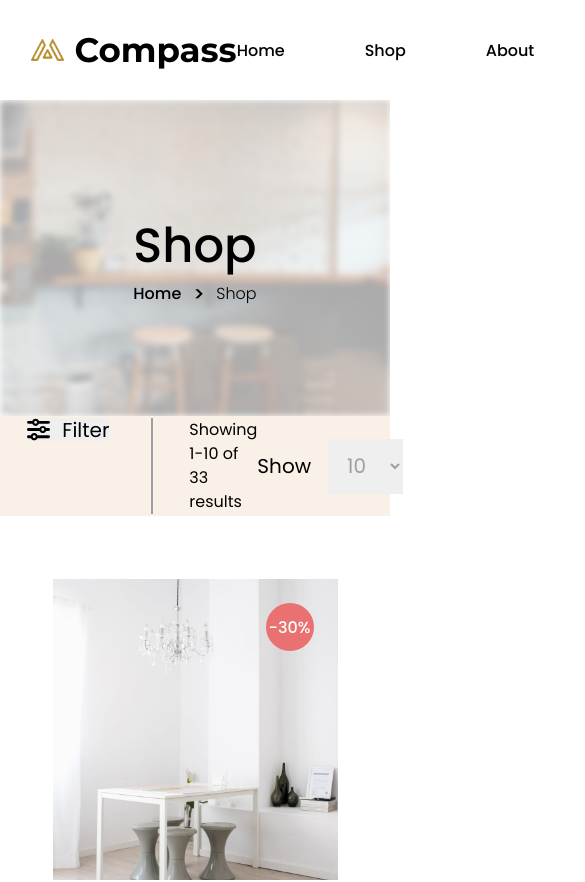
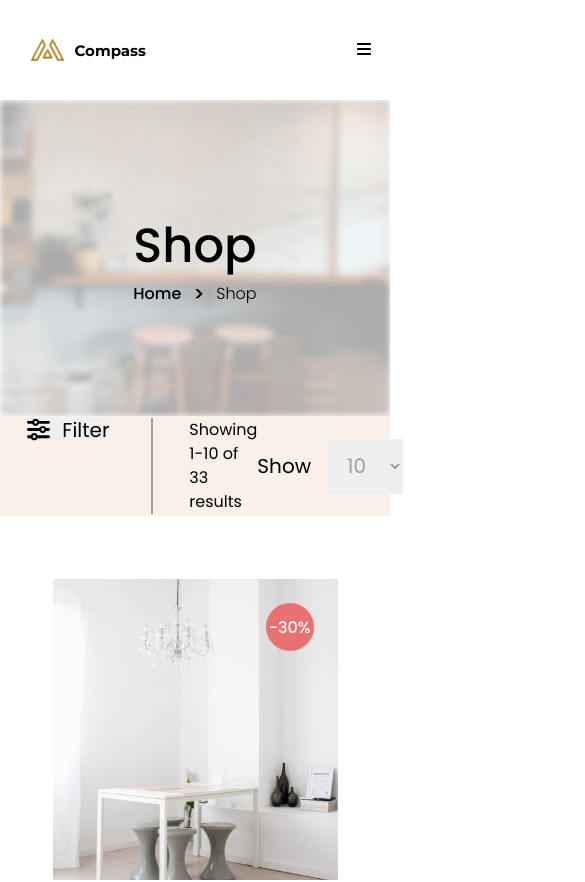
Before and after one commit to GabrielDeon/react-product-list, a React (Vite) app: page / in a window 390 px wide. Shown: the top 882 px of the page, 585 px wide, since content can reach past the window. Built offline with nearby package versions, Linux system fonts and the light colour scheme.

Commit message:
feat: Set Header to resize on lower Res and mobile

```diff
--- a/src/App.css
+++ b/src/App.css
@@ -73,6 +73,58 @@ header {
 .headerLogo {
   width: 55px;
   height: 60px;
+}
+
+.headerIconBars {
+  display: none;
+}
+
+@media (min-width: 600px) and (max-width: 1100px) {
+  .headerRight {
+    gap: 15px;
+  }
+
+  .headerLeft a {
+    font-size: 25px;
+  }
+
+  .headerMid {
+    gap: 20px;
+  }
+}
+
+@media (max-width: 600px) {
+  .headerMid {
+    display: none;
+  }
+
+
+}
+
+@media (max-width: 599px) {
+
+  .headerLeft a {
+
+    font-size: 18px;
+  }
+
+  .headerRight {
+    gap: 0;
+  }
+
+  .headerIcon {
+    display: none;
+  }
+
+  .headerIconBars {
+    display: inline-block;
+  }
+}
+
+@media (max-width: 499px) {
+  .headerLeft a {
+    font-size: 15px;
+  }
 }
 
 /*-----------------------------Header Section End---------------------------*/
--- a/src/components/Header.jsx
+++ b/src/components/Header.jsx
@@ -1,5 +1,5 @@
 import { FontAwesomeIcon } from '@fortawesome/react-fontawesome'
-import { faUser, faMagnifyingGlass, faCartShopping, faHeart} from '@fortawesome/free-solid-svg-icons'
+import { faUser, faMagnifyingGlass, faCartShopping, faHeart, faBars} from '@fortawesome/free-solid-svg-icons'
 
 function Header() {
   return (
@@ -16,10 +16,12 @@ function Header() {
           <a href=''>Contact</a>
         </div>
         <div className='headerRight'>
-          <a href=''><FontAwesomeIcon className='headerIcon' icon={faUser} /></a>
-          <a href=''><FontAwesomeIcon className='headerIcon' icon={faMagnifyingGlass} /></a>
-          <a href=''><FontAwesomeIcon className='headerIcon' icon={faHeart} /></a>
-          <a href=''><FontAwesomeIcon className='headerIcon' icon={faCartShopping} /></a>
+          <a href='' className='headerIcon'><FontAwesomeIcon icon={faUser} /></a>
+          <a href='' className='headerIcon'><FontAwesomeIcon icon={faMagnifyingGlass} /></a>
+          <a href='' className='headerIcon'><FontAwesomeIcon icon={faHeart} /></a>
+          <a href='' className='headerIcon'><FontAwesomeIcon icon={faCartShopping} /></a>
+          <a href='' className='headerIconBars'><FontAwesomeIcon icon={faBars} /></a>
+
         </div>
       </header>
     </div>
```
